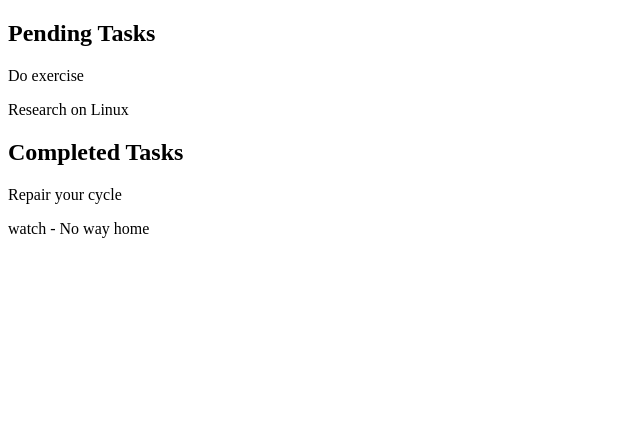
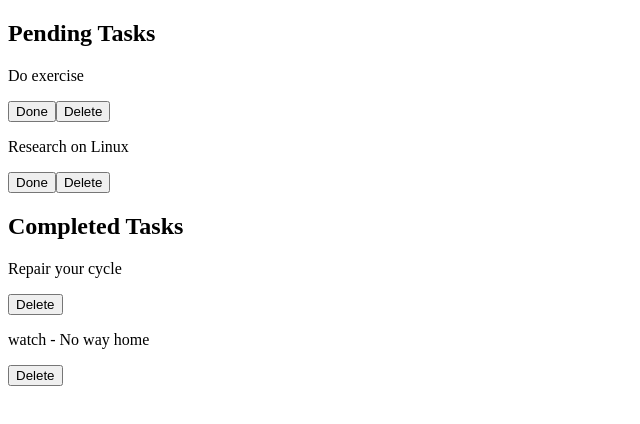
Before and after one commit to WinayGupta777/firstreactapp, a React (Create React App) app: page / in a window 1280 px wide. Shown: the top 424 px of the page, without its empty margins (0-640 px from the left). Built offline with nearby package versions, Linux system fonts and the light colour scheme.

Commit message:
Buttons are added !! to both part

```diff
--- a/src/components/completed.js
+++ b/src/components/completed.js
@@ -7,7 +7,11 @@ class Completed extends React.Component {
         <>
             <h2>Completed Tasks</h2>
             {this.props.list.map(
-                (i)=><p>{i.title}</p>
+                (i)=>
+                <div>
+                    <p>{i.title}</p>
+                    <button>Delete</button>
+                </div>
             )}
         </>
     )}
--- a/src/components/pending.js
+++ b/src/components/pending.js
@@ -7,8 +7,14 @@ class Pending extends React.Component {
     render(){return(
         <>
             <h2>Pending Tasks</h2>
-            <p>{this.props.list[0].title}</p>
-            <p>{this.props.list[1].title}</p>
+            {this.props.list.map(
+                (i)=>
+                <div>
+                    <p>{i.title}</p>
+                    <button>Done</button>
+                    <button>Delete</button>
+                </div>
+            )}
         </>
     )}
 }
```
